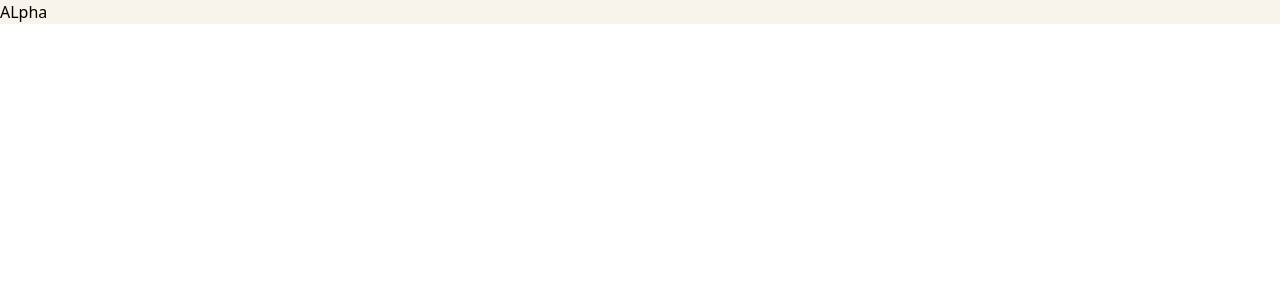
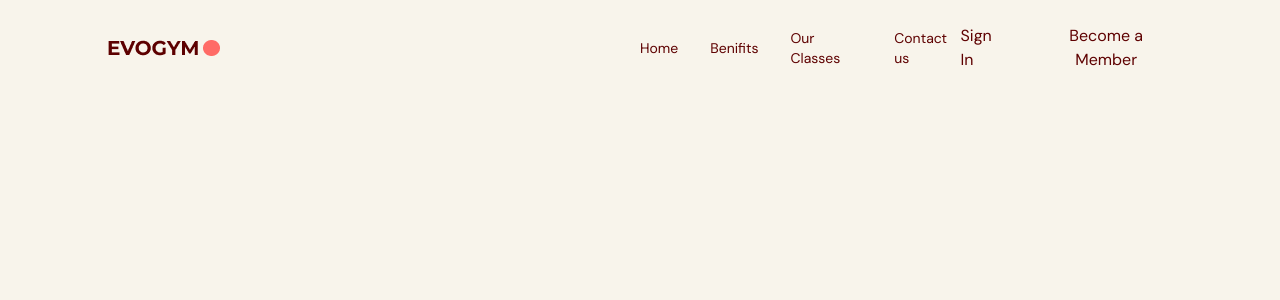
Before and after one commit to Suksham-sharma/Gym-typescript, a React (Vite) app: page / in a window 1280 px wide. Shown: the top 300 px of the page. Built offline with nearby package versions, Linux system fonts and the light colour scheme.

Commit message:
Setting up the navbar

```diff
--- a/src/App.tsx
+++ b/src/App.tsx
@@ -1,7 +1,9 @@
+import Navbar from "@/scenes/navbar";
+
 function App() {
   return (
     <div className="app bg-gray-20">
-      ALpha
+     <Navbar/>
     </div>
   )
 }
--- a/src/index.css
+++ b/src/index.css
@@ -1,3 +1,15 @@
+@import url('https://fonts.googleapis.com/css2?family=Cormorant+Garamond:wght@500&family=DM+Sans:wght@400;700&family=Montserrat:wght@700&display=swap');
 @tailwind base;
 @tailwind components;
 @tailwind utilities;
+
+
+html,
+body,
+#root,
+.app {
+  height: 100%;
+  width: 100%;
+  font-family: "DM Sans", sans-serif;
+  @apply text-gray-500;
+}
--- /dev/null
+++ b/src/scenes/navbar/index.tsx
@@ -0,0 +1,42 @@
+import {useState} from 'react';
+import {Bars3BottomLeftIcon , XMarkIcon  } from "@heroicons/react/24/solid";
+import Logo from "@/assets/Logo.png";
+
+
+type Props = {}
+
+const Navbar = (props: Props) => {
+    const flexBetween = "flex items-center justify-between";
+  return (
+    <nav>
+        <div
+        className={`${flexBetween} fixed top-0 z-30 w-full py-6 `}>
+            <div className={`${flexBetween} mx-auto w-5/6`}>
+                <div className={`${flexBetween} w-full gap-16`}>
+
+                    {/* Left Side of the navbar */}
+                    <img alt="logo" src={Logo} />
+                </div>
+                    {/* Right Side of the navbar */}
+                    <div className={`${flexBetween} w-full `}>
+                        <div className={`${flexBetween} gap-8 text-sm`}>
+                            <p>Home</p>
+                            <p>Benifits</p>
+                            <p> Our Classes</p>
+                            <p> Contact us</p>
+
+                        </div>
+
+                        <div className={`${flexBetween} gap-8`}>
+                            <p>Sign In</p>
+                            <button>Become a Member</button>
+                        </div>
+                    </div>
+
+            </div>
+        </div>
+    </nav>
+  )
+};
+
+export default Navbar;
--- /dev/null
+++ b/src/scenes/navbar/link.tsx
@@ -0,0 +1,21 @@
+import AnchorLink from 'react-anchor-link-smooth-scroll';
+
+type Props = {
+    page : string;
+
+}
+
+const Link = ({page,}: Props) => {
+    const LowerCasePage = page.toLowerCase().replace(/ /g, '');
+  return (
+    <AnchorLink
+    className={`${selectedPage === LowerCasePage ? "text-primary-500" : ""}
+    transition duration-400 ease-in-out hover:text-primary-300 `}
+    href={`#${LowerCasePage}`}
+    >
+        {page}
+    </AnchorLink>
+  )
+}
+
+export default Link;
```
